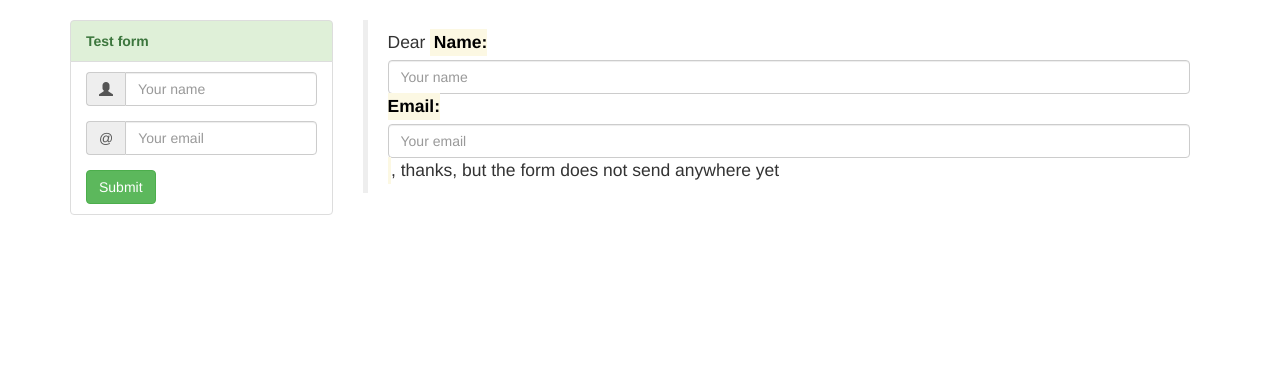
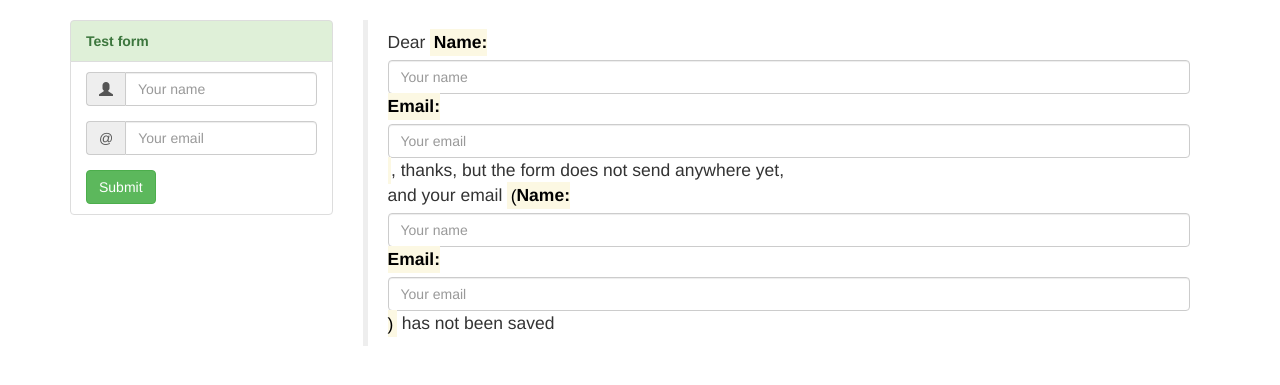
Before and after one commit to fastudio4/django_project, a Django app: template mysite/templates/mysite/contacts.html in a window 1280 px wide. Shown: the part 52-437 px from the top of the page. Run offline with Django 3.2, Linux system fonts and the light colour scheme; the template is opened without the code that fills it: values that come from a table or form of the project are taken from there, others are empty; some libraries are stand-ins or nearby versions.

Commit message:
work with forms2

```diff
--- a/mysite/forms.py
+++ b/mysite/forms.py
@@ -1,5 +1,11 @@
 from django import forms
 
-class QuestionForm(forms.Form):
-    name = forms.CharField(widget=forms.TextInput(attrs={'class': 'form-control', 'placeholder': 'Your name'}))
-    email = forms.EmailField(widget=forms.TextInput(attrs={'class': 'form-control', 'placeholder': 'Your email'}))
+class TestForm(forms.Form):
+    name = forms.CharField(widget=forms.TextInput(attrs={
+        'class': 'form-control',
+        'placeholder': 'Your name'
+    }))
+    email = forms.EmailField(widget=forms.TextInput(attrs={
+        'class': 'form-control',
+        'placeholder': 'Your email'
+    }))
--- a/mysite/templates/mysite/contacts.html
+++ b/mysite/templates/mysite/contacts.html
@@ -32,9 +32,10 @@
 {% endblock %}
 
 {% block content %}
-    {% if values_form %}
+    {% if name_form and email_form %}
         <blockquote>
-        Dear <mark>{{ values_form }}</mark>, thanks, but the form does not send anywhere yet
+        Dear <mark>{{ name_form }}</mark>, thanks, but the form does not send anywhere yet,<br>
+            and your email <mark>({{ email_form }})</mark> has not been saved
         </blockquote>
 
     {% endif %}
```
Also changed, not shown: mysite/views.py (+5 -4 lines).
